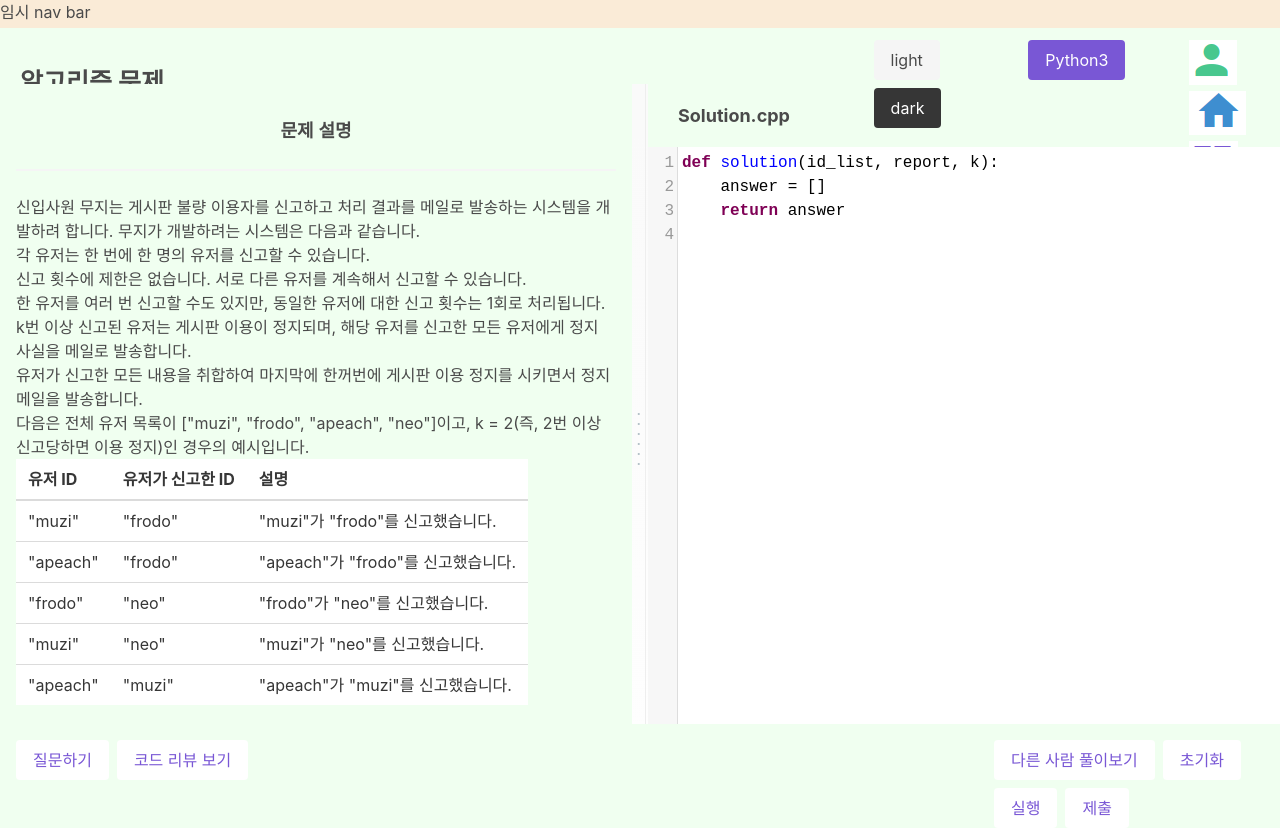
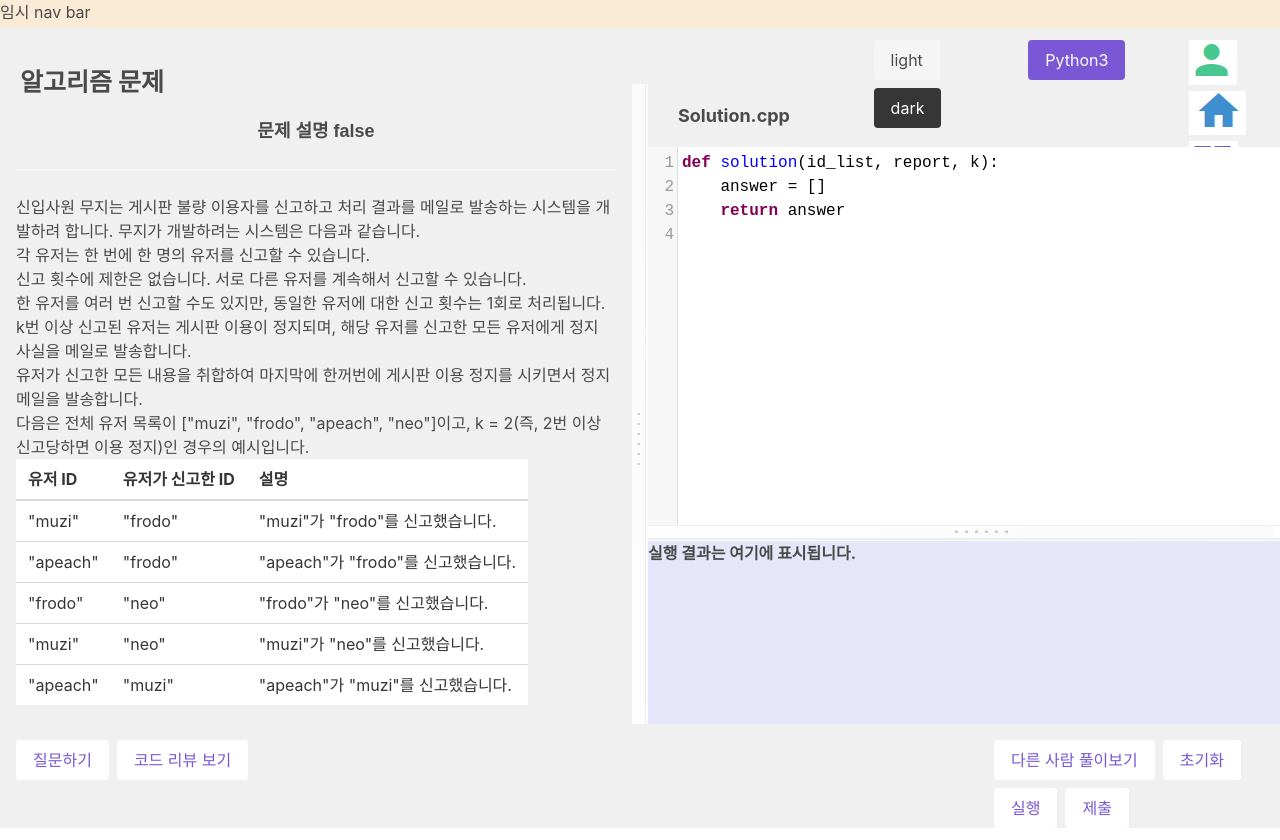
Before and after one commit to COALA-Web/COALA-Problem-Solving, a Vue app in the folder problem_solving/: page / in a window 1280 px wide. Shown: the top 840 px of the page. Built offline with nearby package versions, Linux system fonts and the light colour scheme.

Commit message:
Update Horizontal gutter

```diff
--- a/problem_solving/src/App.vue
+++ b/problem_solving/src/App.vue
@@ -81,22 +81,25 @@
 
     <div class="contents" @mouseup="verticalMsup()" @mousemove="verticalMove">
       <div class="guide-section" :style="guideStyle">
-        <h6 class="guide-section-title"><b>문제 설명</b></h6>
+        <h6 class="guide-section-title"><b>문제 설명 {{this.horizontalClick }}</b></h6>
         <hr>
         <ProblemOne/>
       </div>
-      <div class="gutter-vertical" id="resize" @mousedown="verticalMsdwn()"   >
+      <div class="gutter-vertical" @mousedown="verticalMsdwn()"   >
         <!-- <p> {{click}}</p>
         <p> {{counter}}</p> -->
 
       </div>
       <div class="run-section" :style="runStyle">
-        <div class="editor-section">
+        <div class="editor-section" @mouseup="horizontalMsup()" @mousemove="horizontalMove">
           <h6 class="editor-section-title"><b>Solution.cpp </b></h6>
-          <div class="editor-section-contents">
+          <div class="editor-section-contents" :style="editorStyle">
             <textarea v-model="content" id="editor"></textarea>
           </div>
-
+          <div class="gutter-horizontal"  @mousedown="horizontalMsdwn()"></div>
+          <div class="result-section" :style="resultStyle">
+            <p><b>실행 결과는 여기에 표시됩니다.</b></p>
+          </div>
         </div>
       </div>
     </div>
@@ -147,17 +150,25 @@ export default {
       content: 'def solution(id_list, report, k):\n\tanswer = []\n\treturn answer\n',
       language: "Python3",
       verticalClick: false,
+      horizontalClick: false,
       counter: 0,
 
 
       guideStyle:{
-        backgroundColor : '#F0FFF0',
         width: 'calc(50% - 8px)'
       },
       runStyle:{
         width:'calc(50% - 8px)'
       },
+      editorStyle:{
+        height: '59%'
+      },
+      resultStyle:{
+        height: '39%'
+      },
+
       windowWidth: window.innerWidth,
+      windowHeight: window.innerHeight,
     }
   },
   components: {
@@ -191,7 +202,6 @@ export default {
     },
     verticalMsdwn(){
       this.verticalClick = true;
-      console.log('d');
     },
     verticalMsup(){
       this.verticalClick = false;
@@ -202,14 +212,29 @@ export default {
       let halfGutterPercent = (8/this.windowWidth)*100+0.1;
       let widthPercent = (mouseX / this.windowWidth) * 100;
 
-      // console.log(widthPercent-gutterPercent);
-      // console.log(100-widthPercent+gutterPercent);
+      if(this.verticalClick == true){
 
-
-      if(this.verticalClick == true){
-        console.log('work');
         this.guideStyle.width=(widthPercent-halfGutterPercent)+'%';
         this.runStyle.width=(100-widthPercent-halfGutterPercent) + '%';
+      }
+    },
+    horizontalMsdwn(){
+
+      this.horizontalClick = true;
+      console.log("down");
+    },
+    horizontalMsup(){
+      this.horizontalClick = false;
+      console.log("up");
+    },
+    horizontalMove(event){
+      let mouseY = event.clientY;
+      console.log(mouseY);
+      let halfGutterPercent = (8/this.windowHeight)*100+0.1;
+      let heightPercent = (mouseY / this.windowHeight) * 100;
+      if(this.horizontalClick == true){
+        this.editorStyle.height=(heightPercent-halfGutterPercent)+'%';
+        this.resultStyle.height=(100-heightPercent-halfGutterPercent) + '%';
       }
     }
   }
@@ -233,7 +258,7 @@ html, body {
   width:100%;
 }
 .theme {
-  background-color: #F0FFF0;
+  background-color: #F0F0F0;
 }
 .problem-nav{
   height:7%;
@@ -282,11 +307,21 @@ html, body {
 }
 .editor-section-contents{
   width: 100%;
-  height: 100%;
+  height: 59%;
   overflow: scroll;
   top: 0;
   left: 0;
 }
+.gutter-horizontal{
+  width: 100%;
+  height: 16px;
+  background-image: url(./assets/horizontal-gutter.png);
+}
+.result-section{
+  height: 39%;
+  background-color:#E6E6FA;
+}
+
 .CodeMirror {
     font-family: monospace;
     height: 100%;
```
Also changed, not shown: problem_solving/src/assets/horizontal-gutter.png (added).
